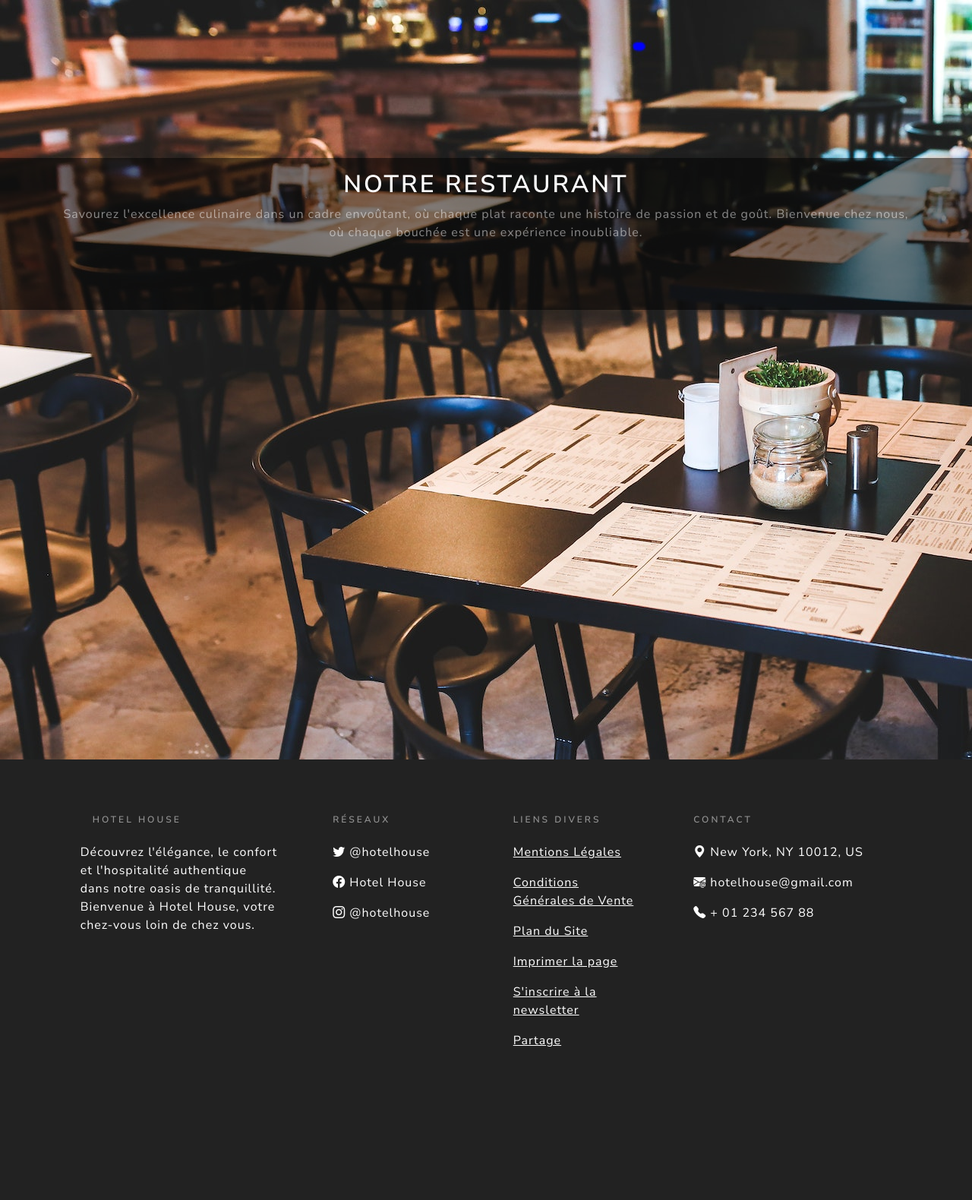
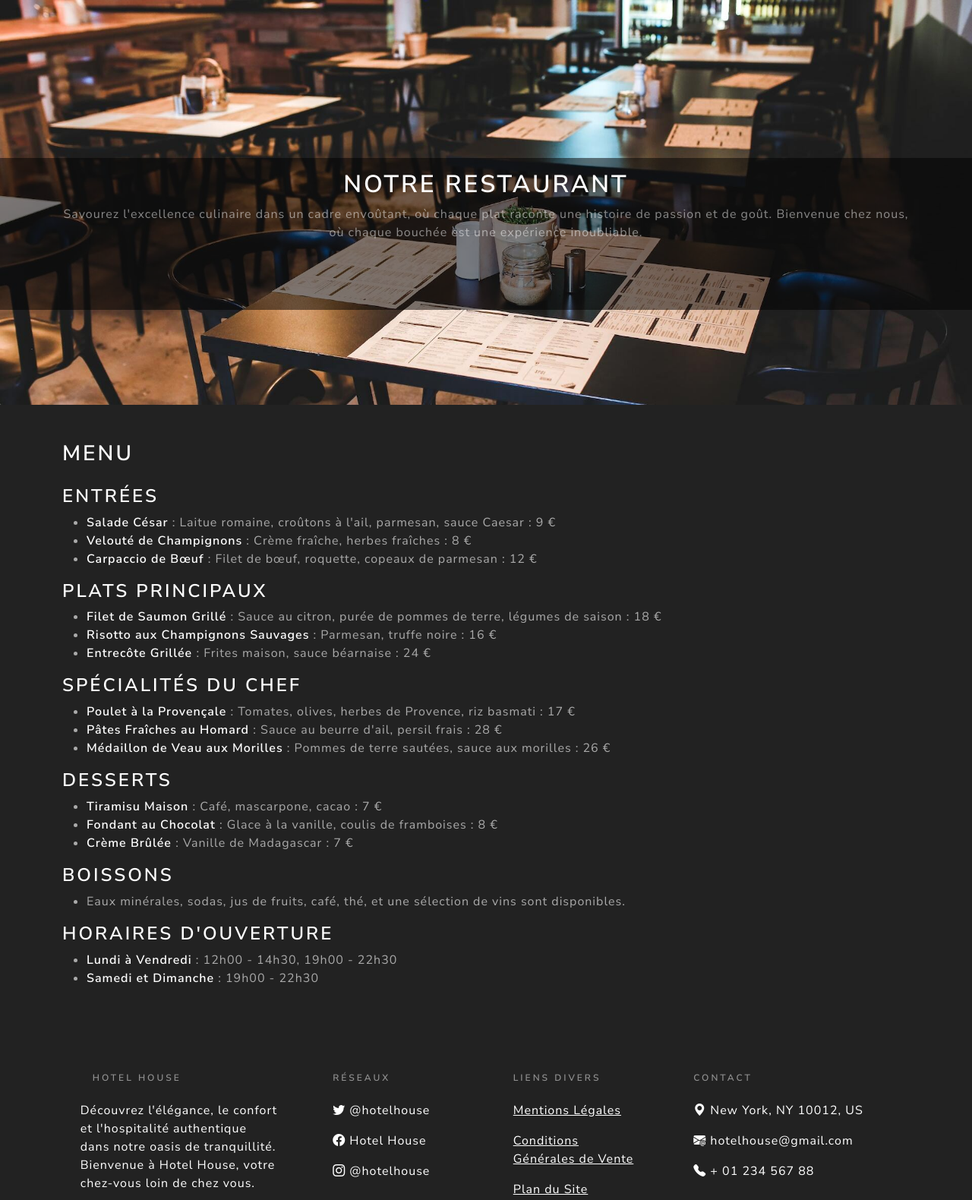
Before and after one commit to Madoudinet/hotelhouse, a Symfony app: template templates/app/restaurant.html.twig in a window 1280 px wide; the page is wider, and only the part inside the window is pictured. Shown: the part 92-1672 px from the top of that part at 76% size. Before the commit the page ends 1470 px from the top of that part, so only its background shows below. Run offline with Twig, Linux system fonts and the light colour scheme; the template is opened without the code that fills it, so the values that code supplies are empty; some libraries are stand-ins or nearby versions.

Commit message:
vendredi midi

```diff
--- a/templates/app/acces.html.twig
+++ b/templates/app/acces.html.twig
@@ -13,7 +13,7 @@
 </div>
 
 <div>
-<img src="{{ asset('img/fixe/marseille.jpg') }}" alt="">
+<img src="{{ asset('img/fixe/marseille.jpg') }}" class="d-block w-100" alt="">
 </div>
 
 
--- a/templates/app/information.html.twig
+++ b/templates/app/information.html.twig
@@ -56,7 +56,7 @@
 				</div>
 
 			</div>
-			<div class="col-5 d-flex justify-content-center">
+			<div class="col-5">
 
 				<img src="{{ asset('img/fixe/hotel.jpg') }}" alt="" style="width: 28rem;" class="">
 			</div>
--- a/templates/app/restaurant.html.twig
+++ b/templates/app/restaurant.html.twig
@@ -13,7 +13,64 @@
 </div>
 
 <div>
-    <img src="{{ asset('img/fixe/restaurant.jpg') }}" alt="...">
+    <img src="{{ asset('img/fixe/restaurant.jpg') }}" class="d-block w-100" alt="...">
+</div>
+
+<div class="container">
+    <div class="row">
+    <div class="my-4">
+        <h2 class="my-4">Menu</h2>
+
+        <div>
+            <h3>Entrées</h3>
+        <ul>
+            <li><strong class="fw-bold text-light">Salade César </strong>: Laitue romaine, croûtons à l'ail, parmesan, sauce Caesar : 9 €</li>
+            <li><strong class="fw-bold text-light">Velouté de Champignons </strong>: Crème fraîche, herbes fraîches : 8 €</li>
+            <li><strong class="fw-bold text-light">Carpaccio de Bœuf </strong>: Filet de bœuf, roquette, copeaux de parmesan : 12 €</li>
+        </ul>
+        </div>
+        <div>
+            <h3>Plats Principaux</h3>
+            <ul>
+                <li><strong class="fw-bold text-light">Filet de Saumon Grillé </strong>: Sauce au citron, purée de pommes de terre, légumes de saison : 18 €</li>
+                <li><strong class="fw-bold text-light">Risotto aux Champignons Sauvages </strong>: Parmesan, truffe noire : 16 €</li>
+                <li><strong class="fw-bold text-light">Entrecôte Grillée </strong>: Frites maison, sauce béarnaise : 24 €</li>
+            </ul>
+        </div>
+        <div>
+            <h3>Spécialités du Chef</h3>
+            <ul>
+                <li><strong class="fw-bold text-light">Poulet à la Provençale </strong>: Tomates, olives, herbes de Provence, riz basmati : 17 €</li>
+                <li><strong class="fw-bold text-light">Pâtes Fraîches au Homard </strong>: Sauce au beurre d'ail, persil frais : 28 €</li>
+                <li><strong class="fw-bold text-light">Médaillon de Veau aux Morilles </strong>: Pommes de terre sautées, sauce aux morilles : 26 €</li>
+            </ul>
+        </div>
+        <div>
+            <h3>Desserts</h3>
+            <ul>
+                <li><strong class="fw-bold text-light">Tiramisu Maison </strong>: Café, mascarpone, cacao : 7 €</li>
+                <li><strong class="fw-bold text-light">Fondant au Chocolat </strong>: Glace à la vanille, coulis de framboises : 8 €</li>
+                <li><strong class="fw-bold text-light">Crème Brûlée </strong>: Vanille de Madagascar : 7 €</li>
+            </ul>
+        </div>
+        <div>
+            <h3>Boissons</h3>
+            <ul>
+                <li>Eaux minérales, sodas, jus de fruits, café, thé, et une sélection de vins sont disponibles.</li>
+
+            </ul>
+        </div>
+        <div>
+            <h3>Horaires d'ouverture</h3>
+            <ul>
+                <li><strong class="fw-bold text-light">Lundi à Vendredi </strong>: 12h00 - 14h30, 19h00 - 22h30</li>
+                <li><strong class="fw-bold text-light">Samedi et Dimanche </strong>: 19h00 - 22h30</li>
+            </ul>
+        </div>
+    </div>
+
+    </div>
+
 </div>
 
 {% endblock %}
--- a/templates/app/spa.html.twig
+++ b/templates/app/spa.html.twig
@@ -13,7 +13,7 @@
 </div>
 
 <div>
-    <img src="{{ asset('img/fixe/spa.jpg') }}" alt="...">
+    <img src="{{ asset('img/fixe/spa.jpg') }}" class="d-block w-100" alt="...">
 </div>
 
 {% endblock %}
```
Also changed, not shown: public/img/fixe/restaurant.jpg, public/img/fixe/spa.jpg.
